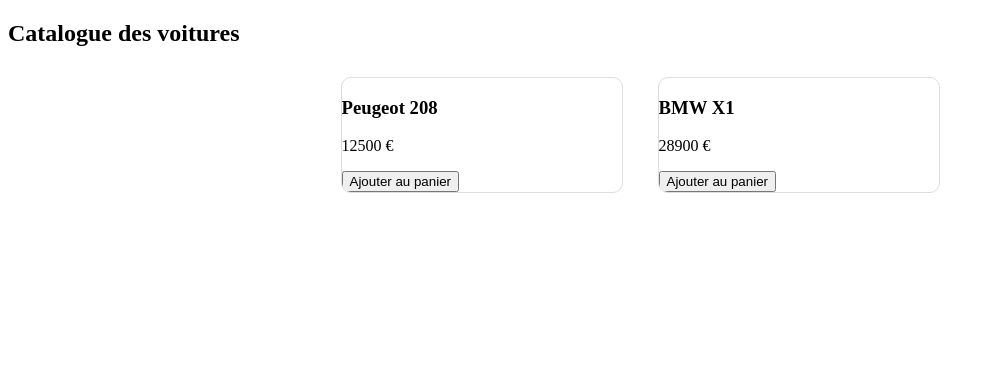
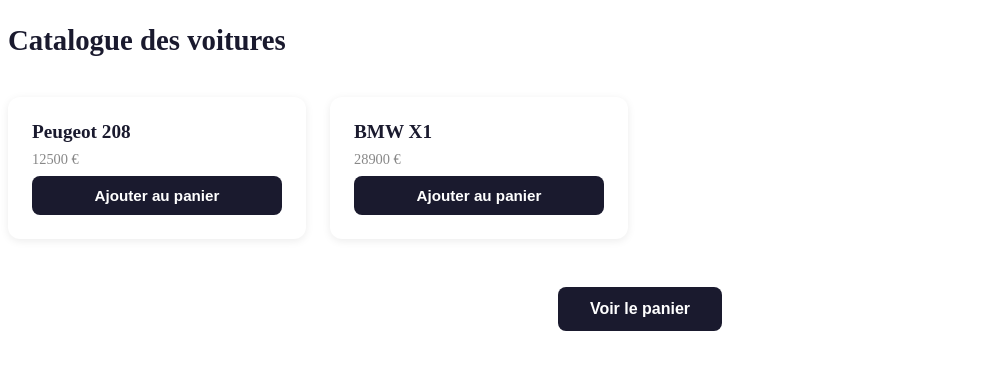
Before and after one commit to AnissaHub/Garage_Fronted, an Angular app: page / in a window 1280 px wide. Shown: the top 370 px of the page, without its empty margins (0-994 px from the left). Built offline with nearby package versions, Linux system fonts and the light colour scheme.

Commit message:
ajout panier complet et styles CSS

```diff
--- a/src/app/car-component/car-component.html
+++ b/src/app/car-component/car-component.html
@@ -4,8 +4,9 @@
 
     <p>{{ car.prix }} €</p>
 
-    <button class="btn-cart" (click)="add(); $event.stopPropagation()">
-        Ajouter au panier
-    </button>
+<button (click)="add(); $event.stopPropagation()">
+    Ajouter au panier
+</button>
+
 
 </div>
--- a/src/app/car-component/car-component.scss
+++ b/src/app/car-component/car-component.scss
@@ -1,58 +1,77 @@
 .car-card {
-    width: 280px;
-    border: 1px solid #ddd;
-    border-radius: 10px;
-    overflow: hidden;
-    background: white;
-    transition: 0.3s;
-    margin: 10px;
+    background: #fff;
+    border-radius: 12px;
+    padding: 1.5rem;
+    box-shadow: 0 2px 8px rgba(0, 0, 0, 0.08);
+    cursor: pointer;
+    transition: transform 0.2s, box-shadow 0.2s;
+    display: flex;
+    flex-direction: column;
+    gap: 0.5rem;
+
+    &:hover {
+        transform: translateY(-4px);
+        box-shadow: 0 8px 24px rgba(0, 0, 0, 0.12);
     }
 
-.car-card:hover {
-    transform: scale(1.03);
+    h3 {
+        font-size: 1.2rem;
+        font-weight: 700;
+        color: #1a1a2e;
+        margin: 0;
     }
 
-.car-image img {
-    width: 100%;
-    height: 160px;
-    object-fit: cover;
+    p {
+        font-size: 0.9rem;
+        color: #888;
+        margin: 0;
     }
 
-.car-info {
-    padding: 12px;
+    .prix {
+        font-size: 1.2rem;
+        font-weight: 700;
+        color: #e63946;
+        margin-top: 0.5rem;
     }
 
-.car-info h3 {
-    margin: 0;
-    font-size: 18px;
+    .etat {
+        display: inline-block;
+        padding: 0.2rem 0.8rem;
+        border-radius: 20px;
+        font-size: 0.75rem;
+        font-weight: 600;
+        text-transform: uppercase;
+
+        &.en_stock {
+            background: #d4edda;
+            color: #155724;
         }
 
-.price {
-    font-size: 20px;
-    font-weight: bold;
-    color: #2e7d32;
+        &.reservee {
+            background: #fff3cd;
+            color: #856404;
         }
 
-.status {
-    display: inline-block;
-    margin-top: 8px;
-    padding: 4px 8px;
-    border-radius: 5px;
-    font-size: 12px;
+        &.vendue {
+            background: #f8d7da;
+            color: #721c24;
+        }
     }
 
-/* états */
-.en_stock {
-    background: #e8f5e9;
-    color: #2e7d32;
+    button {
+        margin-top: auto;
+        padding: 0.7rem;
+        background: #1a1a2e;
+        color: #fff;
+        border: none;
+        border-radius: 8px;
+        font-size: 0.95rem;
+        font-weight: 600;
+        cursor: pointer;
+        transition: opacity 0.2s;
+
+        &:hover {
+            opacity: 0.85;
         }
-
-.reservee {
-    background: #fff3e0;
-    color: #ef6c00;
     }
-
-.vendue {
-    background: #ffebee;
-    color: #c62828;
 }
--- a/src/app/car-component/car-component.ts
+++ b/src/app/car-component/car-component.ts
@@ -24,6 +24,7 @@
      alert('Voiture ajoutée au panier 🛒');
   }
 
+
   // détail voiture
   goToDetail(immatriculation: string) {
     this.router.navigate(['/car', immatriculation]);
--- a/src/app/cart-component/cart-component.scss
+++ b/src/app/cart-component/cart-component.scss
@@ -1,121 +1,169 @@
-.cart-container {
-    max-width: 900px;
-    margin: auto;
-    padding: 20px;
+// cart-component.scss
 
-    background: rgba(0, 0, 0, 0.75);
-    border-radius: 12px;
-    color: white;
-
-    backdrop-filter: blur(8px);
-    border: 1px solid rgba(255, 255, 255, 0.1);
+h2 {
+    font-size: 1.8rem;
+    margin-bottom: 1.5rem;
+    color: #1a1a2e;
 }
 
-h2 {
-    text-align: center;
-    margin-bottom: 20px;
-    color: white;
+// ── Liste des articles ──────────────────────────────
+.cart-item {
+    display: flex;
+    justify-content: space-between;
+    align-items: center;
+    padding: 1rem 1.5rem;
+    margin-bottom: 1rem;
+    border-radius: 12px;
+    background: #fff;
+    box-shadow: 0 2px 8px rgba(0, 0, 0, 0.08);
+    transition: box-shadow 0.2s;
+
+    &:hover {
+        box-shadow: 0 4px 16px rgba(0, 0, 0, 0.12);
+    }
 }
 
-.cart-item {
+.cart-item-info {
+    h3 {
+        font-size: 1.1rem;
+        font-weight: 600;
+        margin-bottom: 0.3rem;
+        color: #1a1a2e;
+    }
+
+    p {
+        font-size: 0.85rem;
+        color: #888;
+        margin: 0;
+    }
+
+    .prix {
+        font-size: 1rem;
+        font-weight: 700;
+        color: #e63946;
+        margin-top: 0.4rem;
+    }
+}
+
+// ── Boutons + / − ───────────────────────────────────
+.cart-item-quantity {
     display: flex;
     align-items: center;
-    justify-content: space-between;
-    gap: 15px;
+    gap: 0.8rem;
 
-    padding: 15px;
-    margin-bottom: 12px;
+    button {
+        width: 32px;
+        height: 32px;
+        border-radius: 50%;
+        border: 2px solid #1a1a2e;
+        background: transparent;
+        font-size: 1.2rem;
+        font-weight: 700;
+        cursor: pointer;
+        color: #1a1a2e;
+        transition: all 0.2s;
 
-    background: rgba(255, 255, 255, 0.05);
-    border-radius: 10px;
-    border: 1px solid rgba(255, 255, 255, 0.1);
+        &:hover {
+            background: #1a1a2e;
+            color: #fff;
+        }
+    }
+
+    span {
+        font-size: 1.1rem;
+        font-weight: 600;
+        min-width: 24px;
+        text-align: center;
+    }
 }
 
-.cart-item img {
-    width: 120px;
-    height: 80px;
-    object-fit: cover;
-    border-radius: 8px;
-
-    opacity: 0.9;
-}
-
-.info {
-    flex: 1;
-}
-
-.info .name {
-    font-weight: bold;
-    font-size: 16px;
-}
-
-.info .price {
-    color: #4caf50;
-    font-weight: bold;
-}
-
-.remove {
-    background: transparent;
-    border: 1px solid red;
-    color: red;
-
-    padding: 8px 12px;
-    border-radius: 6px;
-    cursor: pointer;
-}
-
-.remove:hover {
-    background: red;
-    color: white;
+// ── Footer ──────────────────────────────────────────
+.cart-footer {
+    margin-top: 2rem;
+    padding-top: 1.5rem;
+    border-top: 2px solid #f0f0f0;
+    display: flex;
+    justify-content: space-between;
+    align-items: center;
 }
 
 .total {
-    text-align: right;
-    font-size: 20px;
-    font-weight: bold;
-    margin-top: 20px;
-    color: white;
+    font-size: 1.4rem;
+    font-weight: 700;
+    color: #1a1a2e;
 }
 
-.clear-btn {
-    width: 100%;
-    margin-top: 15px;
-    padding: 10px;
+.cart-actions {
+    display: flex;
+    gap: 1rem;
 
-    background: transparent;
-    border: 1px solid white;
-    color: white;
+    button {
+        padding: 0.7rem 1.5rem;
+        border-radius: 8px;
+        border: none;
+        font-size: 0.95rem;
+        font-weight: 600;
+        cursor: pointer;
+        transition: opacity 0.2s;
 
-    border-radius: 6px;
-    cursor: pointer;
+        &:hover {
+            opacity: 0.85;
+        }
+    }
+
+    .btn-clear {
+        background: #f0f0f0;
+        color: #555;
+    }
+
+    .btn-order {
+        background: #1a1a2e;
+        color: #fff;
+    }
 }
 
-.clear-btn:hover {
-    background: white;
-    color: black;
+// ── Panier vide ─────────────────────────────────────
+p {
+    color: #888;
+    font-size: 1rem;
+    margin-bottom: 1rem;
 }
 
-.validate-btn {
-    width: 100%;
-    margin-top: 10px;
-    padding: 10px;
+button[routerLink] {
+    padding: 0.7rem 1.5rem;
+    background: #1a1a2e;
+    color: #fff;
+    border: none;
+    border-radius: 8px;
+    font-size: 0.95rem;
+    font-weight: 600;
+    cursor: pointer;
+    transition: opacity 0.2s;
 
-    background: #000;
-    border: 1px solid #4caf50;
-    color: #4caf50;
-
-    border-radius: 6px;
-    cursor: pointer;
+    &:hover {
+        opacity: 0.85;
+    }
+}
+.cart-item-actions {
+    display: flex;
+    flex-direction: column;
+    align-items: center;
+    gap: 0.6rem;
 }
 
-.validate-btn:hover {
-    background: #4caf50;
-    color: black;
+.btn-remove {
+    padding: 0.4rem 1rem;
+    background: transparent;
+    border: 2px solid #e63946;
+    color: #e63946;
+    border-radius: 8px;
+    font-size: 0.85rem;
+    font-weight: 600;
+    cursor: pointer;
+    transition: all 0.2s;
+
+    &:hover {
+        background: #e63946;
+        color: #fff;
+    }
 }
-
-.empty {
-    text-align: center;
-    padding: 40px;
-    font-size: 18px;
-    color: #aaa;
-}
--- a/src/app/cart-component/cart-component.ts
+++ b/src/app/cart-component/cart-component.ts
@@ -1,21 +1,39 @@
-import { Component, OnInit } from '@angular/core';
+import { Component } from '@angular/core';
 import { CartService } from '../services/cart-service';
-import { Car } from '../models/Cars';
+import { CartItem } from '../models/Cars';
+import { RouterLink } from '@angular/router';
 
 @Component({
   selector: 'app-cart',
   standalone: true,
+  imports: [RouterLink],
   templateUrl: './cart-component.html',
+  styleUrl: './cart-component.scss',
 })
-export class CartComponent implements OnInit {
-
-  cart: Car[] = [];
-
+export class CartComponent {
 
   constructor(private cartService: CartService) {}
 
-  ngOnInit(): void {
-    this.cart = this.cartService.getCart();
+  get cart(): CartItem[] {
+    return this.cartService.getCart();
+  }
 
+  get total(): number {
+    return this.cartService.getTotal();
   }
+
+  increment(immatriculation: string): void {
+    this.cartService.increment(immatriculation);
+  }
+
+  decrement(immatriculation: string): void {
+    this.cartService.decrement(immatriculation);
+  }
+
+  clear(): void {
+    this.cartService.clearCart();
+  }
+  remove(immatriculation: string): void {
+  this.cartService.removeFromCart(immatriculation);
 }
+}
--- a/src/app/list-car-component/list-car-component.html
+++ b/src/app/list-car-component/list-car-component.html
@@ -2,8 +2,12 @@
 
 <div class="car-list">
 @for (c of cars; track c.immatriculation) {
-<app-car-component [car]="c" (addToCart)="onAddToCart($event)">
+<app-car-component [car]="c"
+(addToCart)="onAddToCart($event)">
 </app-car-component>
 }
 
 </div>
+<button routerLink="/cart">
+    Voir le panier
+</button>
--- a/src/app/list-car-component/list-car-component.scss
+++ b/src/app/list-car-component/list-car-component.scss
@@ -1,6 +1,30 @@
+h2 {
+    font-size: 1.8rem;
+    margin-bottom: 1.5rem;
+    color: #1a1a2e;
+}
+
 .car-list {
-    display: flex;
-    flex-wrap: wrap;
-    gap: 15px;
-    justify-content: center;
+    display: grid;
+    grid-template-columns: repeat(auto-fill, minmax(280px, 1fr));
+    gap: 1.5rem;
+    padding: 1rem 0;
 }
+
+button[routerLink] {
+    display: block;
+    margin: 2rem auto 0;
+    padding: 0.8rem 2rem;
+    background: #1a1a2e;
+    color: #fff;
+    border: none;
+    border-radius: 8px;
+    font-size: 1rem;
+    font-weight: 600;
+    cursor: pointer;
+    transition: opacity 0.2s;
+
+    &:hover {
+        opacity: 0.85;
+    }
+}
--- a/src/app/list-car-component/list-car-component.ts
+++ b/src/app/list-car-component/list-car-component.ts
@@ -4,11 +4,12 @@
 import { CarService } from '../services/car-service';
 import { ActivatedRoute, Router } from '@angular/router';
 import { CartService } from '../services/cart-service';
+import { RouterLink } from '@angular/router';
 
 @Component({
   standalone: true,
   selector: 'app-list-car-component',
-  imports: [CarComponent],
+  imports: [CarComponent, RouterLink],
   templateUrl: './list-car-component.html',
   styleUrl: './list-car-component.scss',
 })
@@ -44,10 +45,11 @@
   }
 
   onAddToCart(car: Car): void {
+  console.log("AJOUT RECU :", car);
   this.cartService.addToCart(car);
+}
 }
 //   constructor(private carService: CarService) {}
 //   ngOnInit() {
 //   this.cars = this.carService.getCars();
 // }
-}
--- a/src/app/models/Cars.ts
+++ b/src/app/models/Cars.ts
@@ -12,3 +12,7 @@
   description?: string;
   image?: string;
 }
+export interface CartItem {
+  car: Car;
+  quantity: number;
+}
```
Also changed, not shown: src/app/cart-component/cart-component.html (+32 -4 lines), src/app/services/cart-service.ts (+41 -36 lines). Lines whose indentation alone changed are shown as unchanged.
